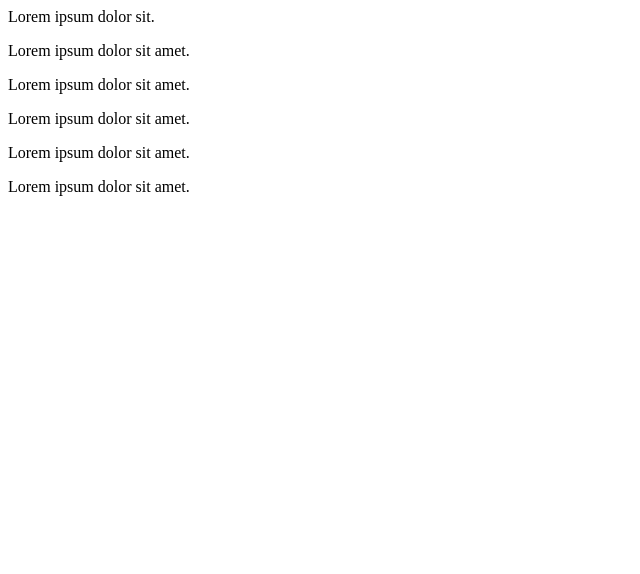
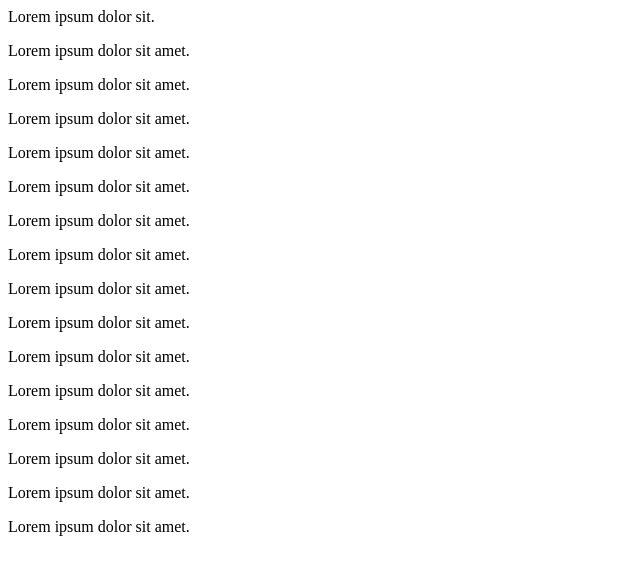
Before and after one commit to nanshannn/Myproject, a plain HTML site: page index2.html in a window 1280 px wide. Shown: the whole page, without its empty margins (0-640 px from the left). Drawn offline with Linux system fonts and the light colour scheme.

Commit message:
测试远程

```diff
--- a/index2.html
+++ b/index2.html
@@ -13,5 +13,15 @@
     <p>Lorem ipsum dolor sit amet.</p>
     <p>Lorem ipsum dolor sit amet.</p>
     <p>Lorem ipsum dolor sit amet.</p>
+    <p>Lorem ipsum dolor sit amet.</p>
+    <p>Lorem ipsum dolor sit amet.</p>
+    <p>Lorem ipsum dolor sit amet.</p>
+    <p>Lorem ipsum dolor sit amet.</p>
+    <p>Lorem ipsum dolor sit amet.</p>
+    <p>Lorem ipsum dolor sit amet.</p>
+    <p>Lorem ipsum dolor sit amet.</p>
+    <p>Lorem ipsum dolor sit amet.</p>
+    <p>Lorem ipsum dolor sit amet.</p>
+    <p>Lorem ipsum dolor sit amet.</p>
 </body>
 </html>
```
